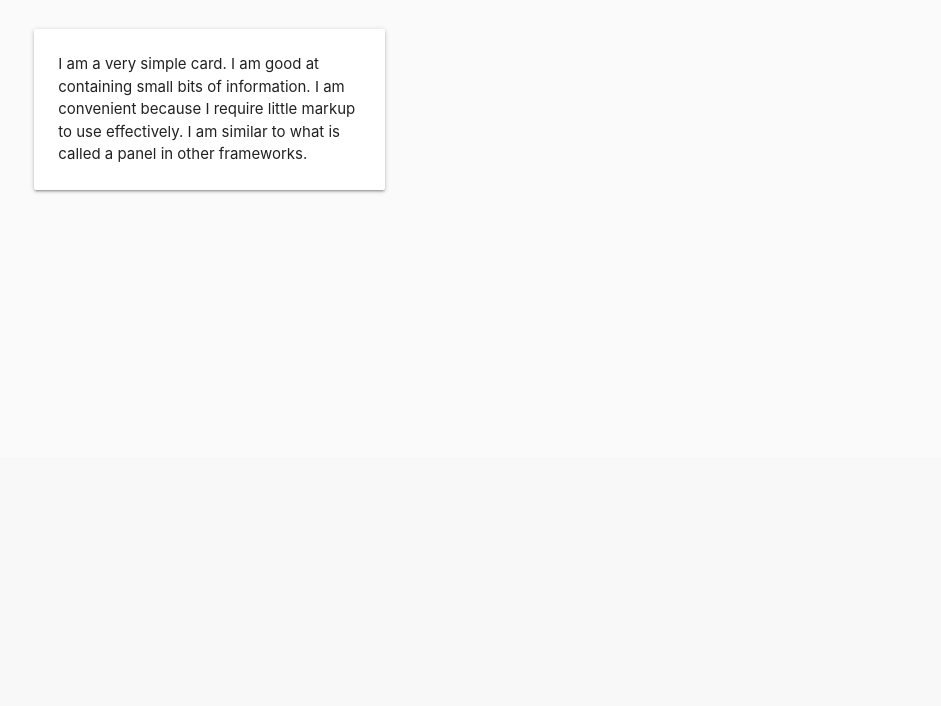
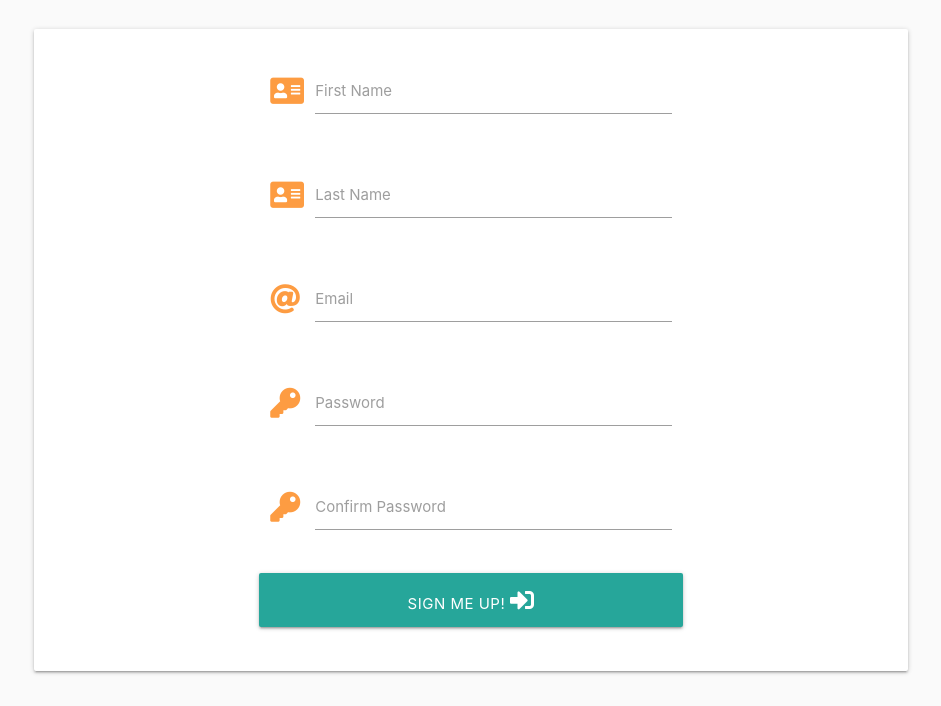
Before and after one commit to Code-Institute-Submissions/josephWoodland-MS3-campaign-DB_OctResub, a Flask app: template templates/register.html in a window 1280 px wide. Shown: the part 343-1049 px from the top of the page, without its empty margins (169-1110 px from the left). Before the commit the page ends 536 px from the top, so only its background shows below. Run offline with Flask 2, Linux system fonts and the light colour scheme; the template is opened without the code that fills it, so the values that code supplies are empty; some libraries are stand-ins or nearby versions.

Commit message:
Add register template

```diff
--- a/app.py
+++ b/app.py
@@ -29,7 +29,7 @@ def home():
 
 @app.route("/register", methods=["GET","POST"])
 def register():
-    return render_template("/resgister.html")
+    return render_template("/register.html")
 
 
 @app.route("/campaigns/<campaign_id>", methods=["GET","POST"])
--- a/templates/campaign_view.html
+++ b/templates/campaign_view.html
@@ -35,7 +35,9 @@
                     class="validate"
                   />
                   <label for="donate">amount</label>
-                  <button type="submit" class="btn-large text-shadow">Donate</button>
+                  <button type="submit" class="btn-large text-shadow">
+                    Donate
+                  </button>
                 </div>
               </div>
             </form>
--- a/templates/index.html
+++ b/templates/index.html
@@ -30,10 +30,22 @@
       <!-- Nav bar  -->
       <nav>
         <div class="nav-wrapper light-green">
-              <a href="#" data-target="slide-out" class="brand-logo"><i class="fas fa-beer primary-color"></i></a>
+          <a
+            href="{{ url_for('home')}}"
+            data-target="slide-out"
+            class="brand-logo"
+            ><i class="fas fa-beer primary-color"></i
+          ></a>
           <ul class="right hide-on-med-and-down">
-                <li><a href=""><i class="fas fa-search primary-color"></i></a></li>
-                <li><a href="{{ url_for('register')}}" class="primary-color"><i class="fas fa-sign-in-alt margin-right primary-color"></i>Sign In</a></li>
+            <li>
+              <a href=""><i class="fas fa-search primary-color"></i></a>
+            </li>
+            <li>
+              <a href="{{ url_for('register')}}" class="primary-color"
+                ><i class="fas fa-sign-in-alt margin-right primary-color"></i
+                >Sign In</a
+              >
+            </li>
           </ul>
         </div>
       </nav>
@@ -42,40 +54,42 @@
         <li>
           <div class="user-view">
             <div class="background">
-                <img src="images/office.jpg">
+              <img src="images/office.jpg" />
             </div>
-              <a href="#"><img class="circle" src="images/yuna.jpg"></a>
+            <a href="#"><img class="circle" src="images/yuna.jpg" /></a>
             <a href="#"><span class="white-text name">John Doe</span></a>
-              <a href="#"><span class="white-text email">jdandturk@gmail.com</span></a>
+            <a href="#"
+              ><span class="white-text email">jdandturk@gmail.com</span></a
+            >
           </div>
         </li>
-            <li><a href="#!"><i class="material-icons">cloud</i>First Link With Icon</a></li>
+        <li>
+          <a href="#!"
+            ><i class="material-icons">cloud</i>First Link With Icon</a
+          >
+        </li>
         <li><a href="#!">Second Link</a></li>
         <li><div class="divider"></div></li>
         <li><a class="subheader">Subheader</a></li>
         <li><a class="waves-effect" href="#!">Third Link With Waves</a></li>
       </ul>
-        <a href="#" data-target="slide-out" class="sidenav-trigger"><i class="fas fa-bars primary-color"></i></a>
-
+      <a href="#" data-target="slide-out" class="sidenav-trigger"
+        ><i class="fas fa-bars primary-color"></i
+      ></a>
     </header>
     <section>
       <!-- flash messages  -->
-        {% with messages = get_flashed_messages() %}
-            {% if messages %}
-                {% for message in messages %}
+      {% with messages = get_flashed_messages() %} {% if messages %} {% for
+      message in messages %}
       <div class="row flashes">
         <h4 class="light-blue header-color">{{ message }}</h4>
       </div>
-                {% endfor %}
-            {% endif %}
-        {% endwith %}
+      {% endfor %} {% endif %} {% endwith %}
     </section>
     <main class="container">
       <h1 class="primary-color center-align">Buy-Me-A-Drink.com</h1>
 
-        {% block content %}
-        {% endblock %}
-
+      {% block content %} {% endblock %}
     </main>
     <script
       src="https://code.jquery.com/jquery-3.6.0.min.js"
@@ -84,7 +98,6 @@
     ></script>
     <script src="https://cdnjs.cloudflare.com/ajax/libs/materialize/1.0.0/js/materialize.min.js"></script>
     <script src="{{ url_for('static', filename='js/script.js') }}"></script>
-      {% block script %}
-      {% endblock %}
+    {% block script %} {% endblock %}
   </body>
 </html>
--- a/templates/register.html
+++ b/templates/register.html
@@ -1,15 +1,57 @@
-{% extends "index.html" %}
-{% block content %}
+{% extends "index.html" %} {% block content %}
 
-    <h1 class="header-color">Sign Up</h1>
-    <div class="row">
-        <form class="col s12 m5">
-          <div class="card-panel">
-            <span>I am a very simple card. I am good at containing small bits of information.
-            I am convenient because I require little markup to use effectively. I am similar to what is called a panel in other frameworks.
-            </span>
-          </div>
-        </form>
+<h1 class="header-color center-align">Sign Up</h1>
+<div class="row">
+  <form class="col s12 m12" method="POST" action="{{ url_for('register')}}">
+    <div class="card-panel">
+        <!-- username -->
+        <div class="row">
+            <div class="input-field col s12 l6 offset-l3">
+              <i class="fas fa-address-card prefix primary-color"></i>
+              <input id="first_name" name="first_name" type="text" class="validate">
+              <label for="first_name">First Name</label>
+            </div>
+        </div>
+        <!-- username -->
+        <div class="row">
+            <div class="input-field col s12 l6 offset-l3">
+                <i class="fas fa-address-card prefix primary-color"></i>
+                <input id="last_name" name="last_name" type="text" class="validate">
+                <label for="last_name">Last Name</label>
+            </div>
+        </div>
+        <!-- email -->
+        <div class="row">
+            <div class="input-field col s12 l6 offset-l3">
+                <i class="fas fa-at prefix primary-color"></i>
+                <input id="email" name="email" type="email" class="validate">
+                <label for="email">Email</label>
+            </div>
+        </div>
+        <!-- password -->
+        <div class="row">
+            <div class="input-field col s12 l6 offset-l3">
+              <i class="fas fa-key prefix primary-color"></i>
+              <input id="password" type="password" name="password" class="validate">
+              <label for="password">Password</label>
+            </div>
+        </div>
+        <!-- password -->
+        <div class="row">
+            <div class="input-field col s12 l6 offset-l3">
+              <i class="fas fa-key prefix primary-color"></i>
+              <input id="confirm_password" type="password" name="confirm_password" class="validate">
+              <label for="confirm_password">Confirm Password</label>
+            </div>
+        </div>
+        <!-- submit -->
+        <div class="row">
+            <button type="submit" class="col s12 m6 btn-large text-shadow offset-m3">
+                Sign me up! <i class="fas fa-sign-in-alt"></i>
+            </button>
+        </div>
     </div>
+  </form>
+</div>
 
 {% endblock %}
```
Lines whose indentation alone changed are shown as unchanged.
